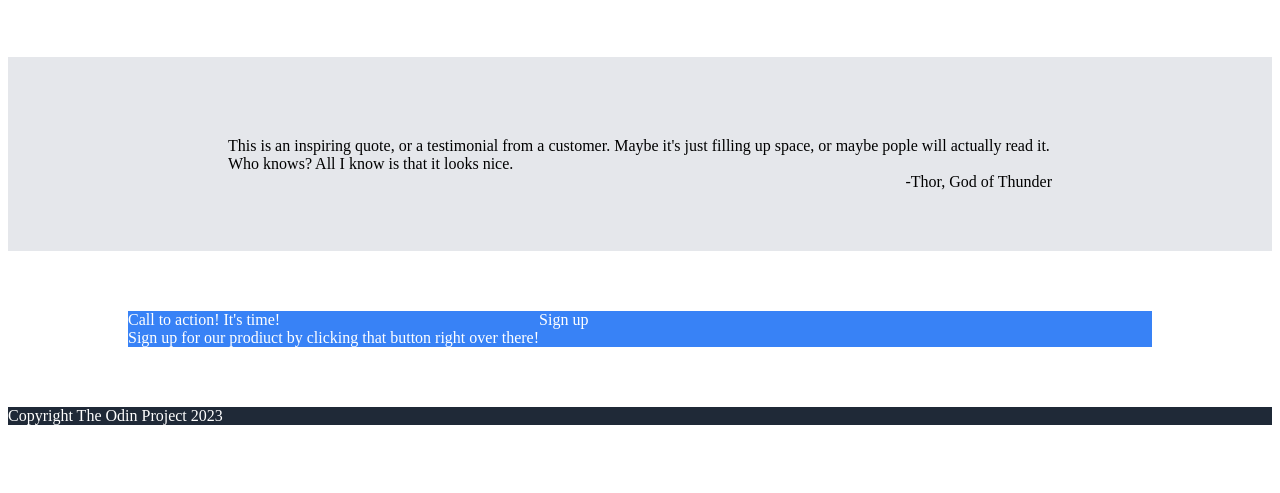
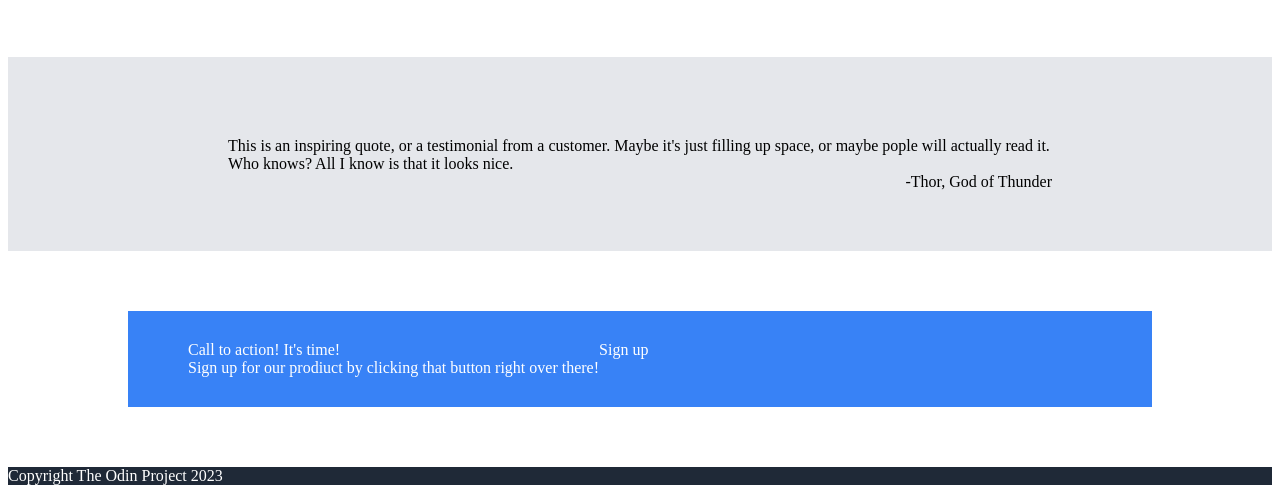
Before and after one commit to gitemeralds/landing-page, a plain HTML site: page index.html in a window 1280 px wide. Shown: the part 538-1031 px from the top of the page. Before the commit the page ends 971 px from the top, so only its background shows below. Drawn offline with Linux system fonts and the light colour scheme.

Commit message:
Added padding to sign up banner

```diff
--- a/styles.css
+++ b/styles.css
@@ -100,4 +100,5 @@ button {
   display: flex;
   background-color: #3882f6;
   color: white;
+  padding: 30px 60px;
 }
```
